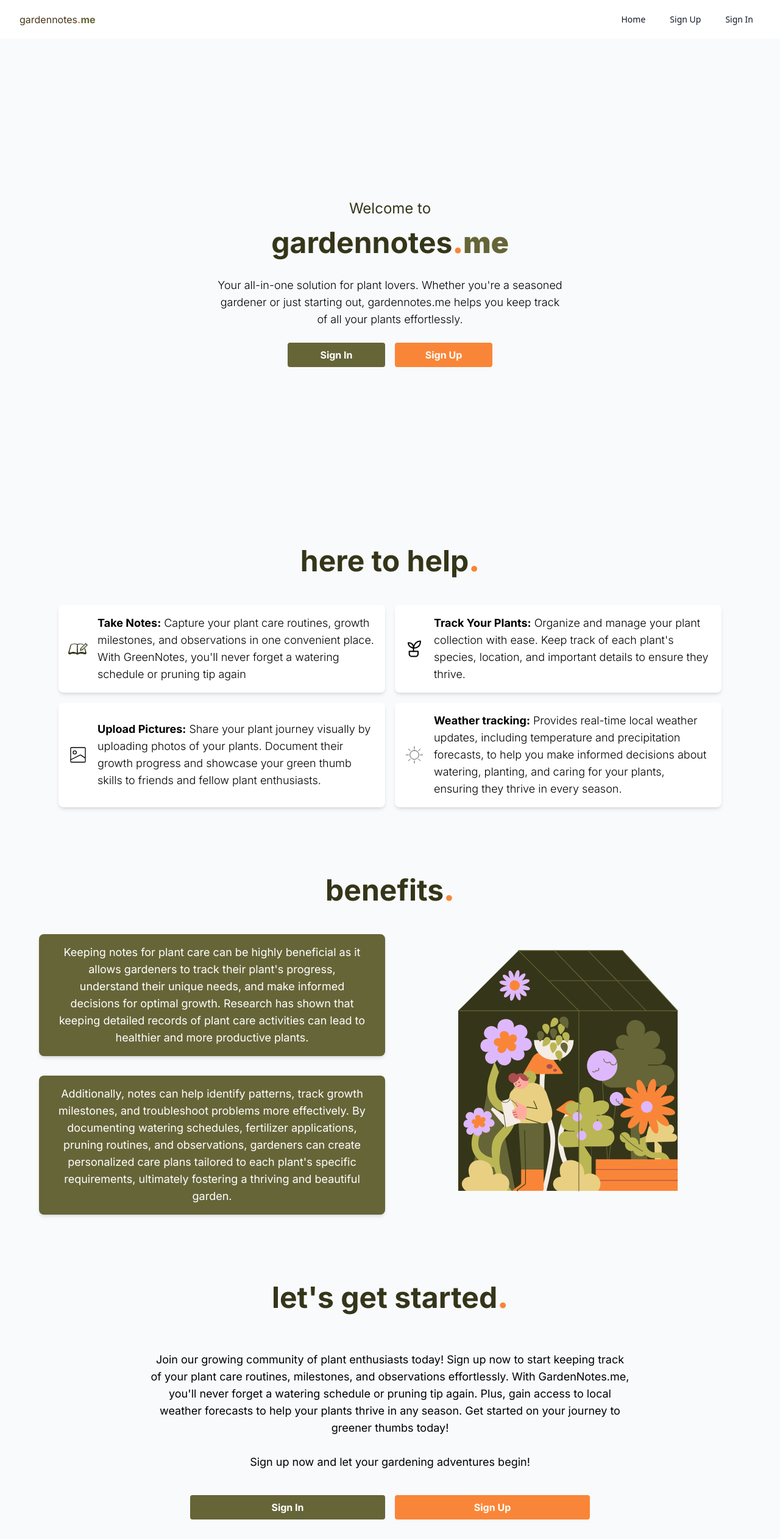
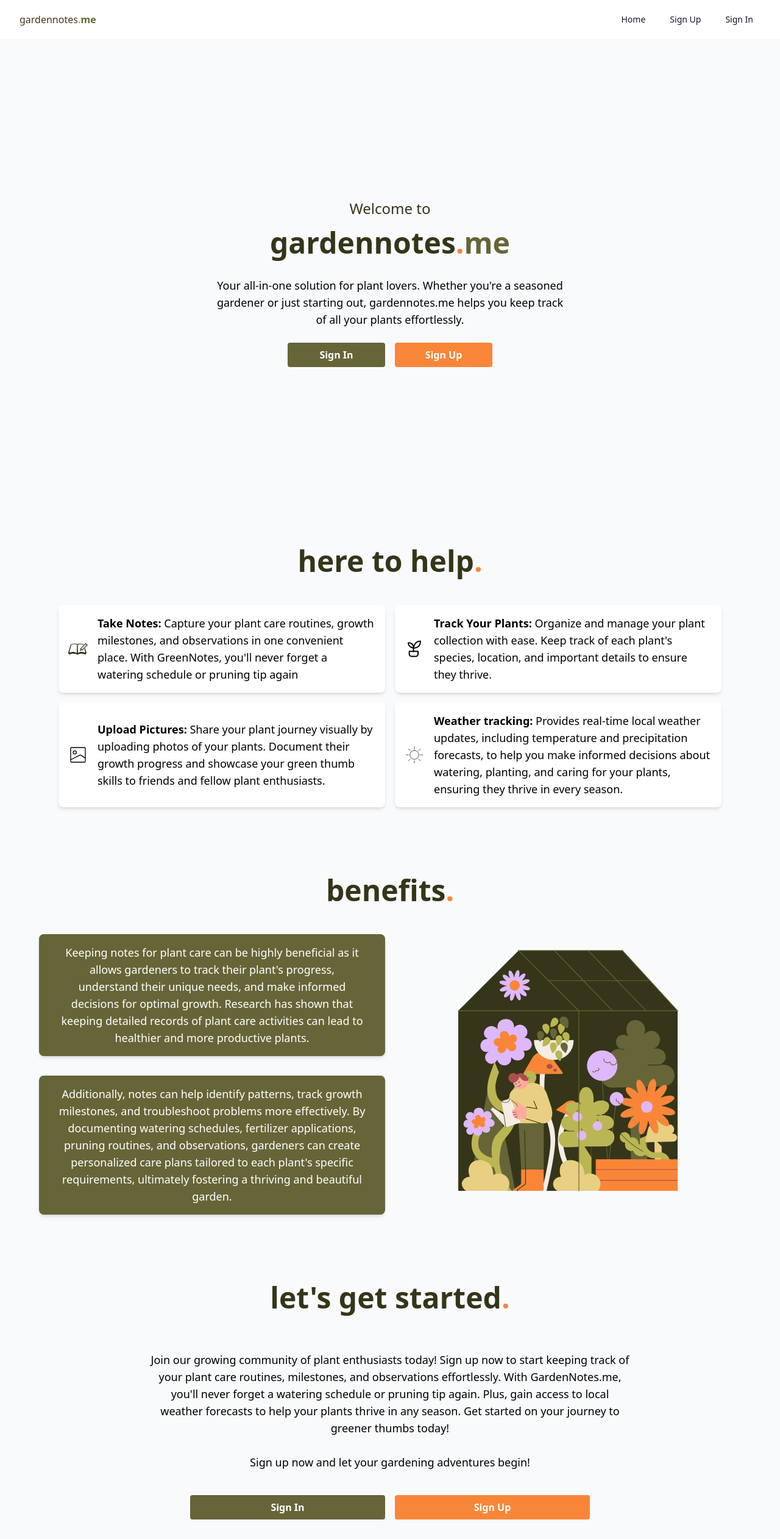
Before and after one commit to tid213/garden-notes, a React (Create React App) app in the folder client/: page / in a window 1280 px wide. Shown: the whole page at 61% size. Built offline with nearby package versions, Linux system fonts and the light colour scheme; no server answers; the HTML template or start-up script is replaced by a standard one.

Commit message:
removed google font

```diff
--- a/client/public/index.html
+++ b/client/public/index.html
@@ -5,9 +5,6 @@
     <link rel="icon" href="%PUBLIC_URL%/favicon.ico" />
     <meta name="viewport" content="width=device-width, initial-scale=1" />
     <meta name="theme-color" content="#000000" />
-    <link rel="preconnect" href="https://fonts.googleapis.com">
-    <link rel="preconnect" href="https://fonts.gstatic.com" crossorigin>
-    <link href="https://fonts.googleapis.com/css2?family=Inter:wght@100..900&display=swap" rel="stylesheet">
     <meta
       name="description"
       content="Web site created using create-react-app"
--- a/client/src/pages/Home.jsx
+++ b/client/src/pages/Home.jsx
@@ -72,7 +72,7 @@ function Home () {
                 <div className="flex justify-between h-16">
                 <div className="flex-shrink-0 flex items-center">
                     {/* Logo */}
-                    <h1 className="text-base font-normal inter text-customBrown">gardennotes<b className="text-customOrange">.</b><b className="text-customMidGreen">me</b></h1>
+                    <h1 className="text-base font-normal text-customBrown">gardennotes<b className="text-customOrange">.</b><b className="text-customMidGreen">me</b></h1>
                 </div>
                 <div className="hidden lg:flex lg:items-center lg:justify-end lg:flex-1">
                     {/* Navigation Links */}
@@ -108,12 +108,12 @@ function Home () {
                 <div className="lg:flex lg:items-center flex items-center w-full h-screen">
 
                 <div className="w-full lg:w-6/12 mx-auto text-center">
-                    <p className="inter font-normal mb-4 max-w-prose px-8 text-2xl text-customDarkGreen">Welcome to</p>
-                    <h1 className="text-5xl text-customDarkGreen inter font-bold mb-4 lg:mb-8">gardennotes<b className="text-customOrange">.</b><b className="text-customMidGreen">me</b></h1>
-                    <p className="inter font-light px-8 text-lg text-black">Your all-in-one solution for plant lovers. Whether you're a seasoned gardener or just starting out, gardennotes.me helps you keep track of all your plants effortlessly.</p>
+                    <p className="font-normal mb-4 max-w-prose px-8 text-2xl text-customDarkGreen">Welcome to</p>
+                    <h1 className="text-5xl text-customDarkGreen font-bold mb-4 lg:mb-8">gardennotes<b className="text-customOrange">.</b><b className="text-customMidGreen">me</b></h1>
+                    <p className="font-light px-8 text-lg text-black">Your all-in-one solution for plant lovers. Whether you're a seasoned gardener or just starting out, gardennotes.me helps you keep track of all your plants effortlessly.</p>
                     <div className="flex flex-col w-full lg:justify-center items-center mt-6 lg:flex-row">
-                        <Link to="/signin" className="inline-block inter bg-customMidGreen w-8/12 lg:w-3/12 hover:bg-customDarkGreen text-white font-bold py-2 px-4 rounded focus:outline-none focus:shadow-outline">Sign In</Link>
-                        <Link to="/signup" className="inline-block inter mt-2 lg:mt-0 lg:ml-4 bg-customOrange w-8/12 lg:w-3/12 hover:bg-orange-600 text-white font-bold py-2 px-4 rounded focus:outline-none focus:shadow-outline">Sign Up</Link>
+                        <Link to="/signin" className="inline-block bg-customMidGreen w-8/12 lg:w-3/12 hover:bg-customDarkGreen text-white font-bold py-2 px-4 rounded focus:outline-none focus:shadow-outline">Sign In</Link>
+                        <Link to="/signup" className="inline-block mt-2 lg:mt-0 lg:ml-4 bg-customOrange w-8/12 lg:w-3/12 hover:bg-orange-600 text-white font-bold py-2 px-4 rounded focus:outline-none focus:shadow-outline">Sign Up</Link>
                     </div>
                 </div>
 
@@ -121,40 +121,40 @@ function Home () {
             </section>
             <section className="container mx-auto py-8 ">
                 <div className="flex justify-center">
-                    <div className="text-center"><h1 className="text-5xl text-customDarkGreen inter font-bold mb-4 lg:mb-8 text-center">here to help<b className="text-customOrange">.</b></h1></div>
+                    <div className="text-center"><h1 className="text-5xl text-customDarkGreen font-bold mb-4 lg:mb-8 text-center">here to help<b className="text-customOrange">.</b></h1></div>
                 </div>
                 <div className="grid lg:grid-cols-2 grid-cols-1 gap-4 lg:mx-24 mx-4 mt-4">
                     <div className="bg-white p-4 flex items-center rounded-lg shadow-md">
                     <img src={noteAndPencil} alt="Note and Pencil" className="mr-4 max-h-8" />
-                    <p className="inter font-light max-w-prose text-lg text-black text-left">
+                    <p className="font-light max-w-prose text-lg text-black text-left">
                         <b className="font-bold">Take Notes:</b> Capture your plant care routines, growth milestones, and observations in one convenient place. With GreenNotes, you'll never forget a watering schedule or pruning tip again
                     </p>
                     </div>
                     <div className="bg-white p-4 flex items-center rounded-lg shadow-md">
                     <img src={plantIcon} alt="Note and Pencil" className="mr-4 max-h-8" />
-                    <p className="inter font-light max-w-prose text-lg text-black text-left">
+                    <p className="font-light max-w-prose text-lg text-black text-left">
                         <b className="font-bold">Track Your Plants:</b> Organize and manage your plant collection with ease. Keep track of each plant's species, location, and important details to ensure they thrive.
                     </p>
                     </div>
                     <div className="bg-white p-4 flex items-center rounded-lg shadow-md">
                     <img src={imgIcon} alt="Note and Pencil" className="mr-4 max-h-8" />
-                    <p className="inter font-light max-w-prose text-lg text-black text-left">
+                    <p className="font-light max-w-prose text-lg text-black text-left">
                         <b className="font-bold">Upload Pictures:</b> Share your plant journey visually by uploading photos of your plants. Document their growth progress and showcase your green thumb skills to friends and fellow plant enthusiasts.
                     </p>
                     </div>
                     <div className="bg-white p-4 flex items-center rounded-lg shadow-md">
                     <img src={weatherIcon} alt="Note and Pencil" className="mr-4 max-h-8" />
-                    <p className="inter font-light max-w-prose text-lg text-black text-left">
+                    <p className="font-light max-w-prose text-lg text-black text-left">
                         <b className="font-bold">Weather tracking:</b> Provides real-time local weather updates, including temperature and precipitation forecasts, to help you make informed decisions about watering, planting, and caring for your plants, ensuring they thrive in every season.
                     </p>
                     </div>
                 </div>
             </section>
             <section className="container  mx-auto py-8 mt-12">
-                <div className="flex justify-center"><div className="text-center"><h1 className="text-5xl text-customDarkGreen inter font-bold mb-4 lg:mb-8 text-center">benefits<b className="text-customOrange">.</b></h1></div></div>
+                <div className="flex justify-center"><div className="text-center"><h1 className="text-5xl text-customDarkGreen font-bold mb-4 lg:mb-8 text-center">benefits<b className="text-customOrange">.</b></h1></div></div>
                 <div className="px-4 flex flex-col lg:flex-none lg:grid lg:grid-cols-2 gap-4 lg:mx-12">
                     <div className="bg-customMidGreen mt-4 p-4 flex lg:flex-row flex-col items-center flex-col-reverse rounded-lg shadow-md">
-                        <p className="text-lg inter lg:mt-0 mt-4 text-white px-4 font-normal">
+                        <p className="text-lg lg:mt-0 mt-4 text-white px-4 font-normal">
                         Keeping notes for plant care can be highly beneficial as it allows gardeners to track their plant's progress, understand their unique needs, and make informed decisions for optimal growth. Research has shown that keeping detailed records of plant care activities can lead to healthier and more productive plants.
                         </p>
                     </div>
@@ -162,16 +162,16 @@ function Home () {
                         <img className="mb-4 lg:mt-4 lg:mb-0  max-w-sm mx-auto lg:max-w-md" src={wateringPlantImg} alt="Person watering a plant" />
                     </div>
                     <div className="bg-customMidGreen mt-4 p-4 flex flex-col items-center rounded-lg shadow-md">
-                    <p className="text-lg inter px-4 text-white font-normal">Additionally, notes can help identify patterns, track growth milestones, and troubleshoot problems more effectively. By documenting watering schedules, fertilizer applications, pruning routines, and observations, gardeners can create personalized care plans tailored to each plant's specific requirements, ultimately fostering a thriving and beautiful garden.
+                    <p className="text-lg px-4 text-white font-normal">Additionally, notes can help identify patterns, track growth milestones, and troubleshoot problems more effectively. By documenting watering schedules, fertilizer applications, pruning routines, and observations, gardeners can create personalized care plans tailored to each plant's specific requirements, ultimately fostering a thriving and beautiful garden.
                     </p>
                     </div>
                 </div>
             </section>
             <section className="container w-screen flex flex-col mx-auto py-8 mt-12">
-                <div className="flex justify-center"><div className="text-center"><h1 className="text-5xl text-customDarkGreen inter font-bold mb-4 lg:mb-8 text-center">let's get started<b className="text-customOrange">.</b></h1></div></div>
+                <div className="flex justify-center"><div className="text-center"><h1 className="text-5xl text-customDarkGreen font-bold mb-4 lg:mb-8 text-center">let's get started<b className="text-customOrange">.</b></h1></div></div>
                 <div className="flex flex-col items-center">
                 <div className="lg:mt-4 p-4 flex lg:w-8/12 lg:flex-row flex-col items-center">
-                    <p className="text-lg inter lg:mt-0 text-black px-4 font-normal">
+                    <p className="text-lg lg:mt-0 text-black px-4 font-normal">
                     Join our growing community of plant enthusiasts today! Sign up now to start keeping track of your plant care routines, milestones, and observations effortlessly. With GardenNotes.me, you'll never forget a watering schedule or pruning tip again. Plus, gain access to local weather forecasts to help your plants thrive in any season.
 
                     Get started on your journey to greener thumbs today!
@@ -181,8 +181,8 @@ function Home () {
                     </p>
                 </div>
                 <div className="flex flex-col w-full lg:justify-center items-center mt-6 lg:flex-row">
-                        <Link to="/signin" className="inline-block inter bg-customMidGreen w-8/12 lg:w-3/12 hover:bg-customDarkGreen text-white font-bold py-2 px-4 rounded focus:outline-none focus:shadow-outline">Sign In</Link>
-                        <Link to="/signup" className="inline-block inter mt-2 lg:mt-0 lg:ml-4 bg-customOrange w-8/12 lg:w-3/12 hover:bg-orange-600 text-white font-bold py-2 px-4 rounded focus:outline-none focus:shadow-outline">Sign Up</Link>
+                        <Link to="/signin" className="inline-block bg-customMidGreen w-8/12 lg:w-3/12 hover:bg-customDarkGreen text-white font-bold py-2 px-4 rounded focus:outline-none focus:shadow-outline">Sign In</Link>
+                        <Link to="/signup" className="inline-block mt-2 lg:mt-0 lg:ml-4 bg-customOrange w-8/12 lg:w-3/12 hover:bg-orange-600 text-white font-bold py-2 px-4 rounded focus:outline-none focus:shadow-outline">Sign Up</Link>
                     </div>
                 </div>
             </section>
```
